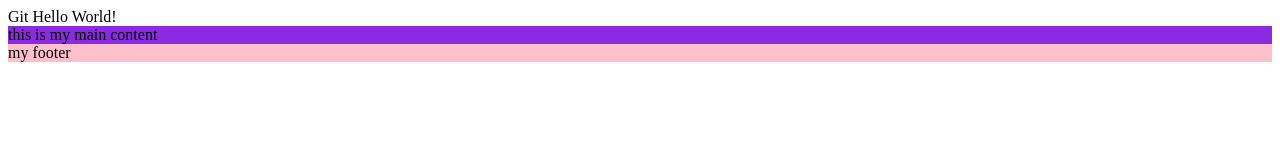
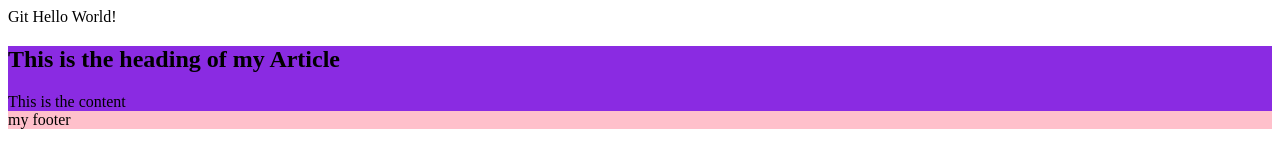
Before and after one commit to fredrikFSU24D/5.git-test, a plain HTML site: page index.html in a window 1280 px wide. Drawn offline with Linux system fonts and the light colour scheme.

Commit message:
added article

```diff
--- a/index.html
+++ b/index.html
@@ -10,7 +10,10 @@
         Git Hello World!
     </header>
     <main>
-        <div>this is my main content</div>
+        <article>
+            <h2>This is the heading of my Article</h2>
+            This is the content
+        </article>
     </main>
     <footer>
         my footer
```
